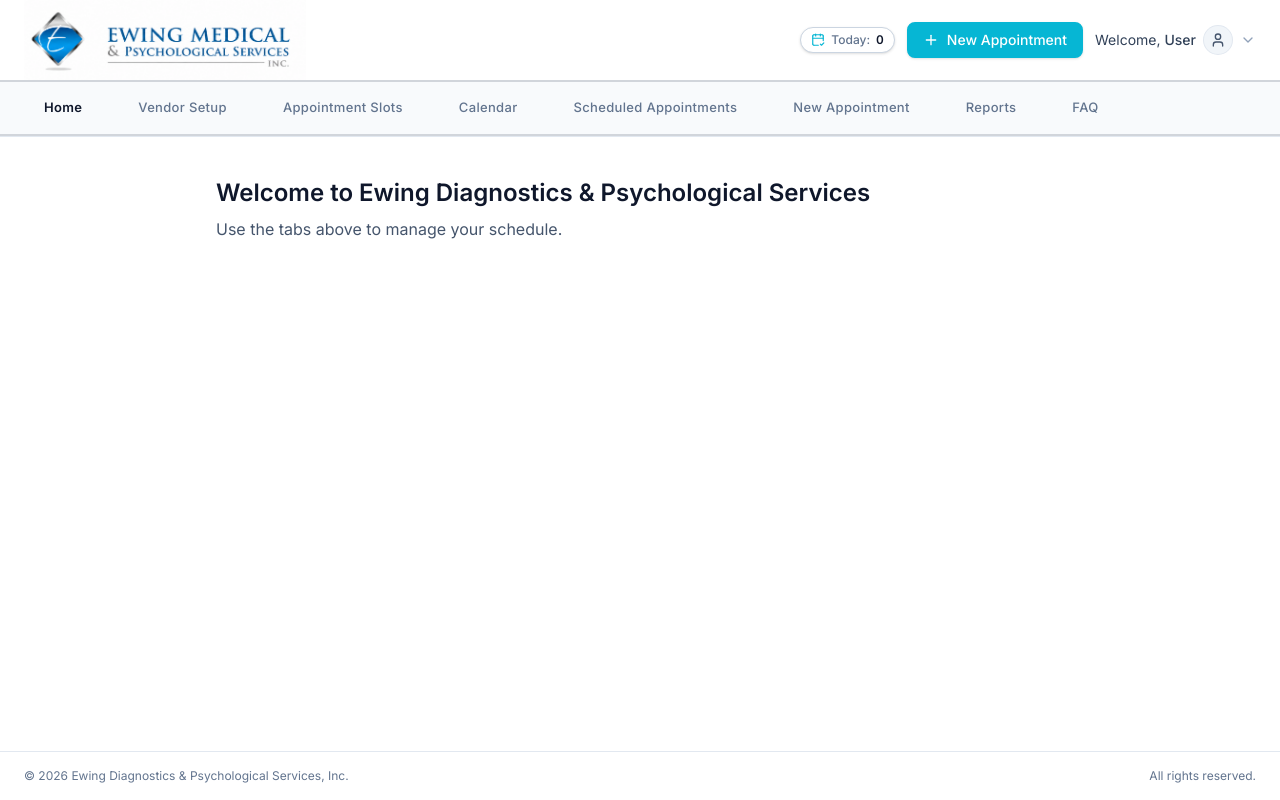
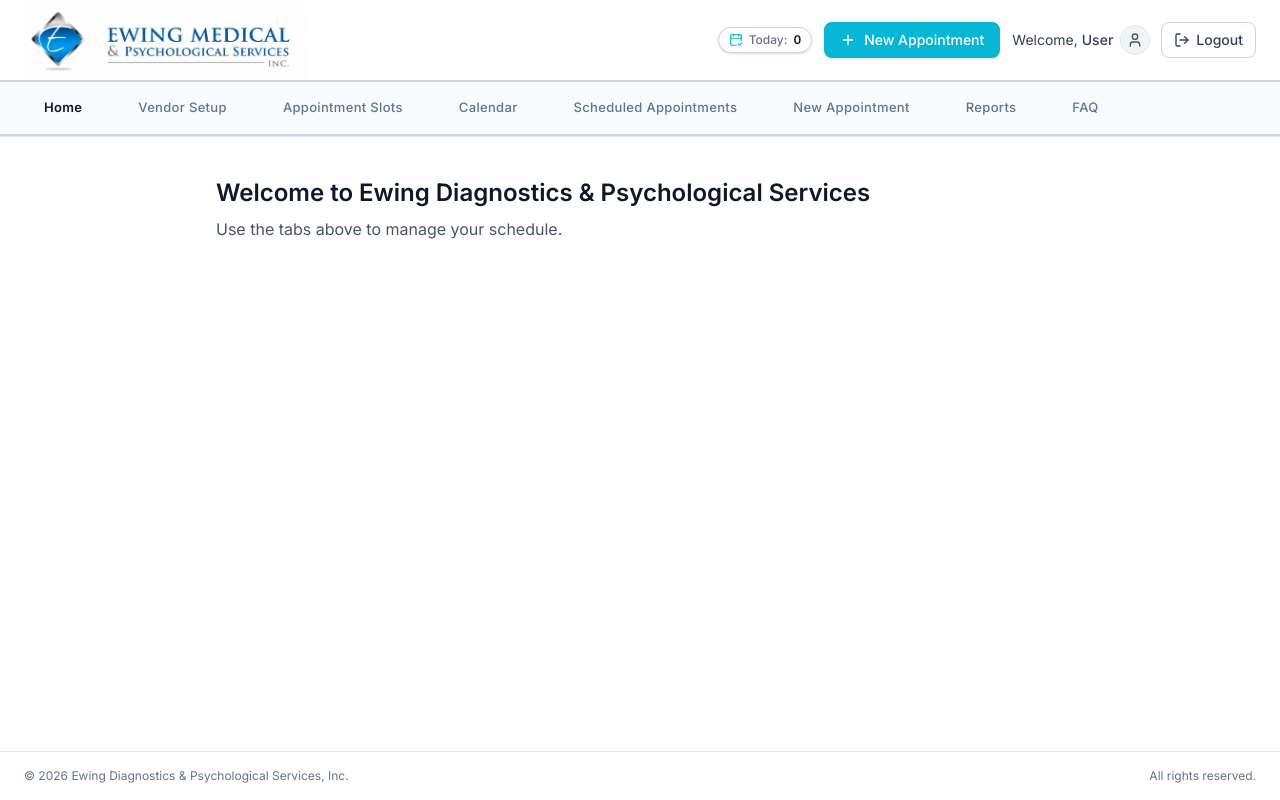
Before and after one commit to ewingapp/ewingapp, a Next.js app: page / in a window 1280 px wide. Built offline with nearby package versions, Linux system fonts and the light colour scheme; no server answers; the database is empty.

Commit message:
Vendor shell: add a working Logout button
The vendor header had a non-functional "Welcome, User" dropdown stub.
Replace it with a real Logout button (matching the branch portal) that
POSTs /api/auth/logout and returns to /login.

Co-Authored-By: Claude Opus 4.8 <noreply@anthropic.com>

```diff
--- a/components/app-shell.tsx
+++ b/components/app-shell.tsx
@@ -2,9 +2,9 @@
 
 import Link from "next/link";
 import Image from "next/image";
-import { usePathname } from "next/navigation";
-import { useEffect, useState } from "react";
-import { CalendarCheck2, Plus, ChevronDown, User } from "lucide-react";
+import { usePathname, useRouter } from "next/navigation";
+import { useEffect, useState, useTransition } from "react";
+import { CalendarCheck2, Plus, LogOut, User } from "lucide-react";
 import { cn } from "@/lib/utils";
 
 type NavItem = { href: string; label: string };
@@ -68,6 +68,17 @@ function TodayCounter() {
 
 export function AppShell({ children }: { children: React.ReactNode }) {
   const pathname = usePathname();
+  const router = useRouter();
+  const [loggingOut, startLogout] = useTransition();
+
+  async function logout() {
+    try {
+      await fetch("/api/auth/logout", { method: "POST" });
+    } catch {
+      // Cookie clear + redirect are best-effort; fall through regardless.
+    }
+    startLogout(() => router.push("/login"));
+  }
 
   return (
     <div className="min-h-screen flex flex-col bg-white">
@@ -87,17 +98,23 @@ export function AppShell({ children }: { children: React.ReactNode }) {
               <Plus className="size-4" />
               New Appointment
             </Link>
-            <button
-              type="button"
-              className="flex items-center gap-2 text-sm text-slate-700 hover:text-slate-900"
-            >
+            <div className="flex items-center gap-2 text-sm text-slate-700">
               <span>
                 Welcome, <span className="font-medium">User</span>
               </span>
               <span className="grid place-items-center size-7 rounded-full bg-slate-100 ring-1 ring-slate-200">
                 <User className="size-4 text-slate-600" />
               </span>
-              <ChevronDown className="size-4 text-slate-400" />
+            </div>
+            <button
+              type="button"
+              onClick={logout}
+              disabled={loggingOut}
+              className="inline-flex items-center gap-1.5 h-9 px-3 rounded-md text-sm font-medium text-slate-700 hover:text-slate-900 disabled:opacity-50 disabled:cursor-not-allowed"
+              style={{ border: "1.5px solid #CBD5E1" }}
+            >
+              <LogOut className="size-4" />
+              Logout
             </button>
           </div>
         </div>
```
